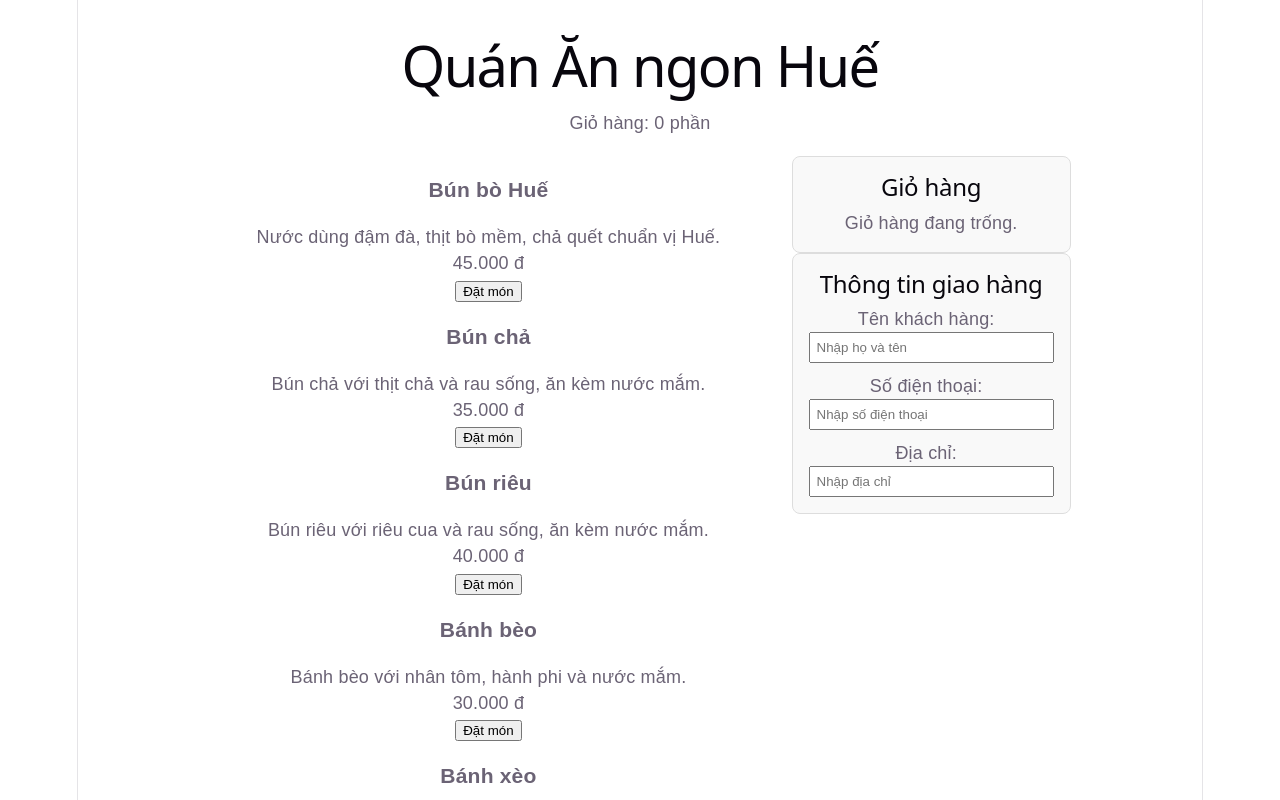
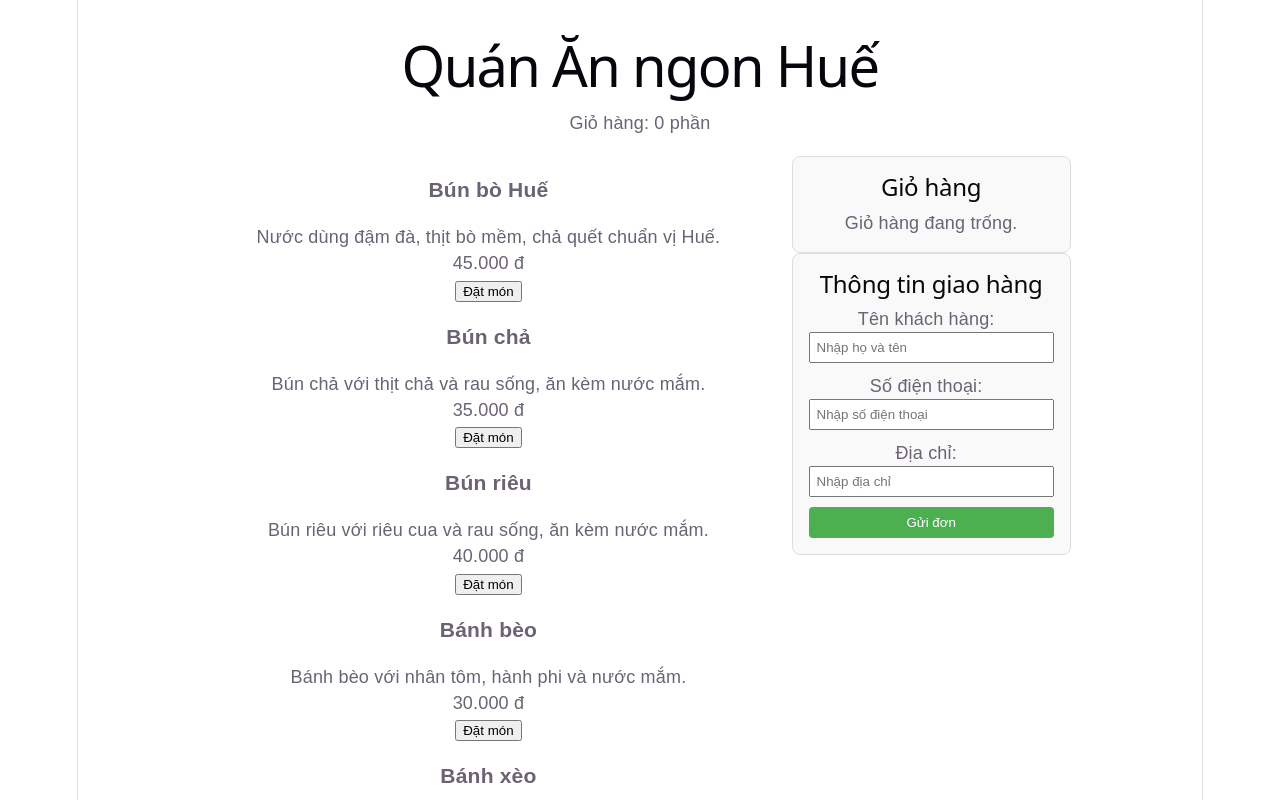
Before and after one commit to HoangSpring/giuaky-frontend, a React (Vite) app: page / in a window 1280 px wide. Shown: the top 800 px of the page. Built offline with nearby package versions, Linux system fonts and the light colour scheme.

Commit message:
Feat: Cau4

```diff
--- a/src/components/FormDatMon.jsx
+++ b/src/components/FormDatMon.jsx
@@ -49,6 +49,12 @@ export default function FormDatMon({ onGuiDon }) {
                     style={{ width: '100%', padding: '6px', boxSizing: 'border-box' }}
                     />
             </div>
+            <button
+                type="submit"
+                style={{ background: '#4CAF50', color: '#fff', border: 'none', padding: '8px 16px', borderRadius: '4px', cursor: 'pointer' }}
+            >
+                Gửi đơn
+            </button>
         </form>
     );
 }
```
Also changed, not shown: 1 other file (tests, documents, lock files or other folders).
